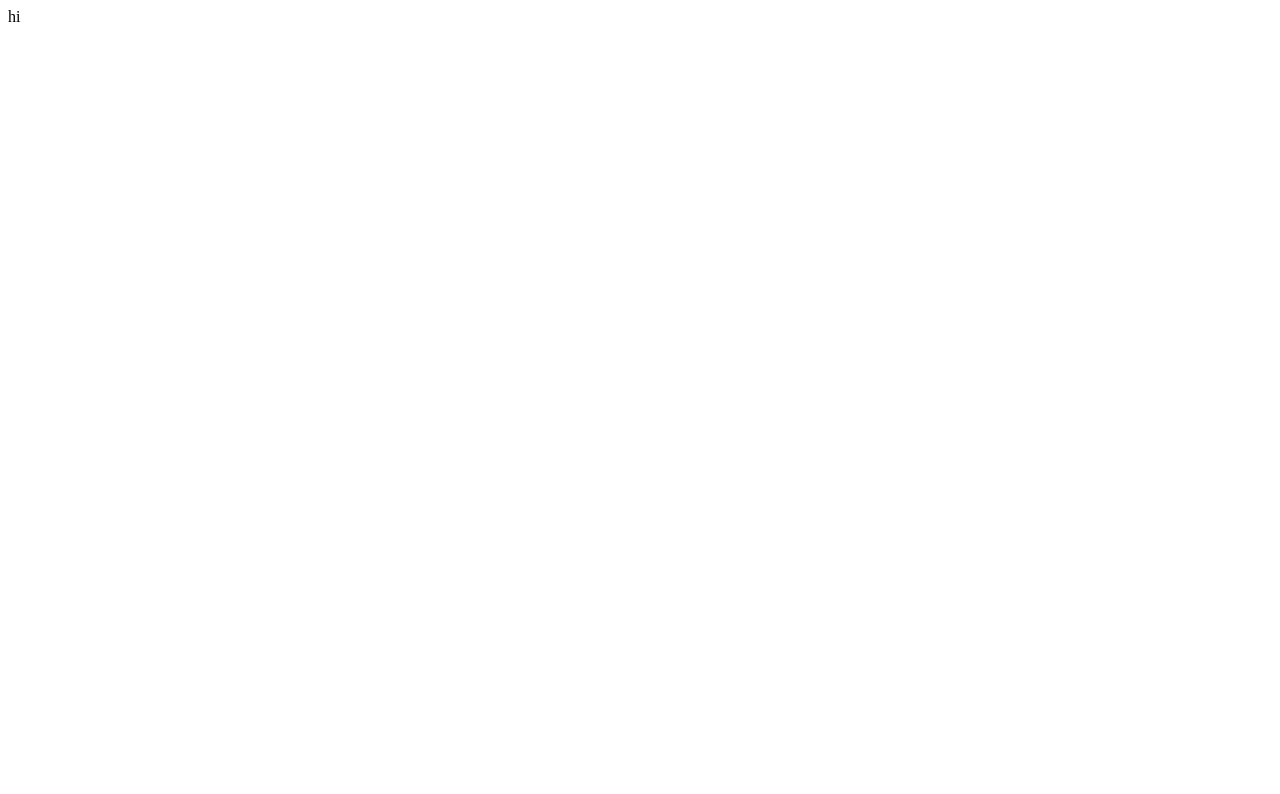
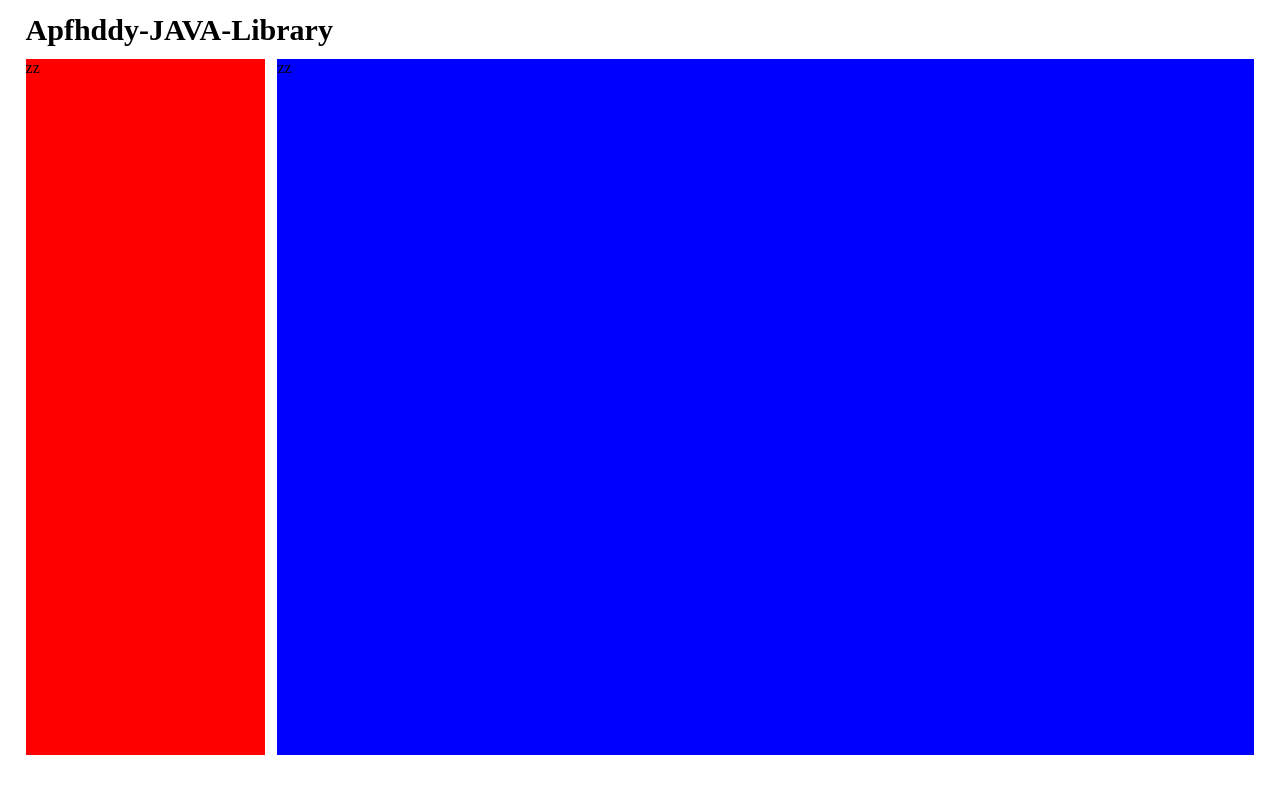
Before and after one commit to apfhddy/myWebReact, a React (Create React App) app: page / in a window 1280 px wide. Shown: the top 794 px of the page. Built offline with nearby package versions, Linux system fonts and the light colour scheme.

Commit message:
업데이트

```diff
--- a/public/index.html
+++ b/public/index.html
@@ -1,5 +1,15 @@
 <!DOCTYPE html>
-<html lang="en">
+<html lang="en" style="height: 100%;">
+  <style>
+    body{
+      padding: 0;
+      margin: 0;
+      height: 100%;
+    }
+    #app{
+      height: 100%;
+    }
+  </style>
   <head>
     <meta charset="utf-8" />
     <link rel="icon" href="%PUBLIC_URL%/favicon.ico" />
--- /dev/null
+++ b/src/css/App.css
@@ -0,0 +1,28 @@
+.App{
+    padding-left: 2%;
+    padding-top: 1%;
+    padding-right: 2%;
+    height: 100% ;
+}
+.App > header{
+    font-size: 30px;
+    font-weight: bold;
+    margin-bottom: 1%;
+}
+.App > main{
+    display: flex;
+    width: 100%;
+    height: 100%;
+}
+.App > main > div:nth-child(1){
+    width: 19.5%;
+    height: 87%;
+    margin-right: 0.5%;
+    background-color: red;
+}
+.App > main > div:nth-child(2){
+    width: 79.5%;
+    height: 87%;
+    margin-left: 0.5%;
+    background-color: blue;
+}
--- a/src/js/App.js
+++ b/src/js/App.js
@@ -1,11 +1,15 @@
-
+import '../css/App.css'
 
 
 
 function App() {
   return (
     <div className="App">
-        hi
+        <header>Apfhddy-JAVA-Library</header>
+        <main>
+          <div>zz</div>
+          <div>zz</div>
+        </main>
     </div>
   );
 }
```
